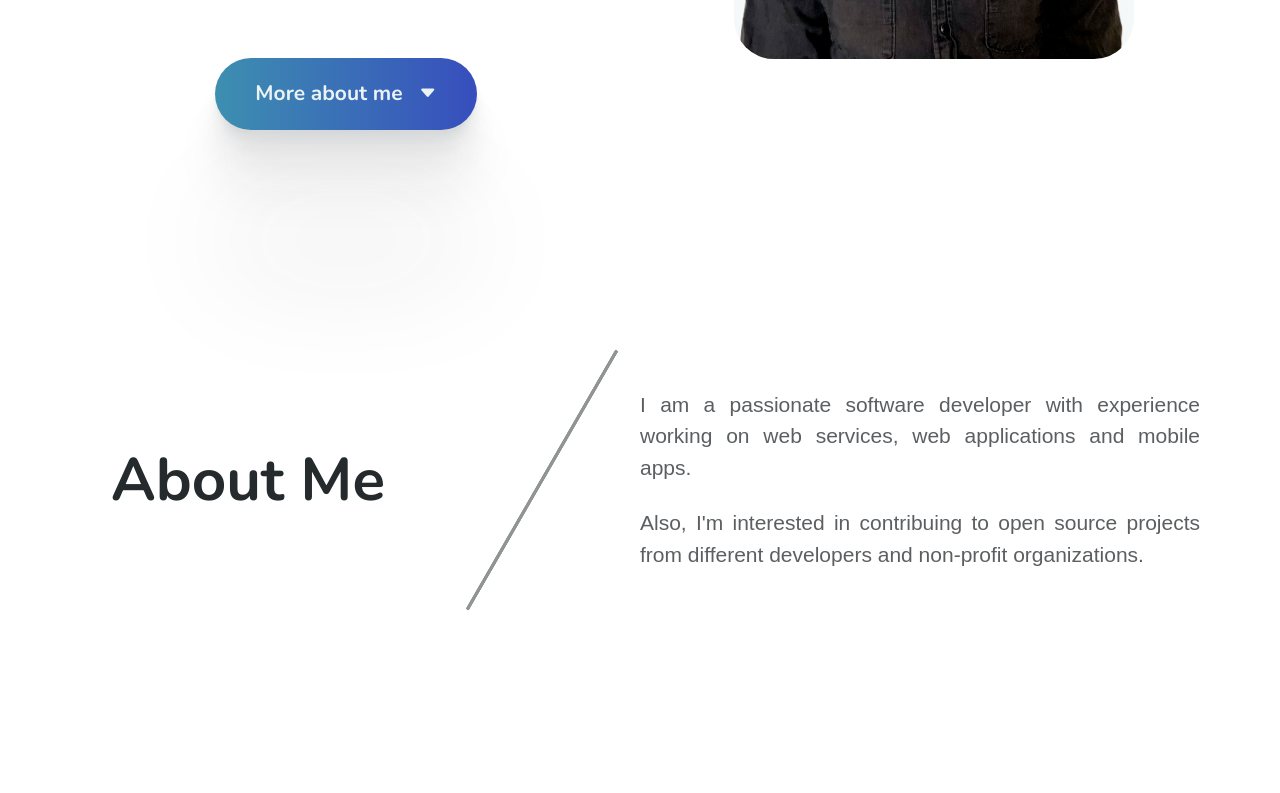
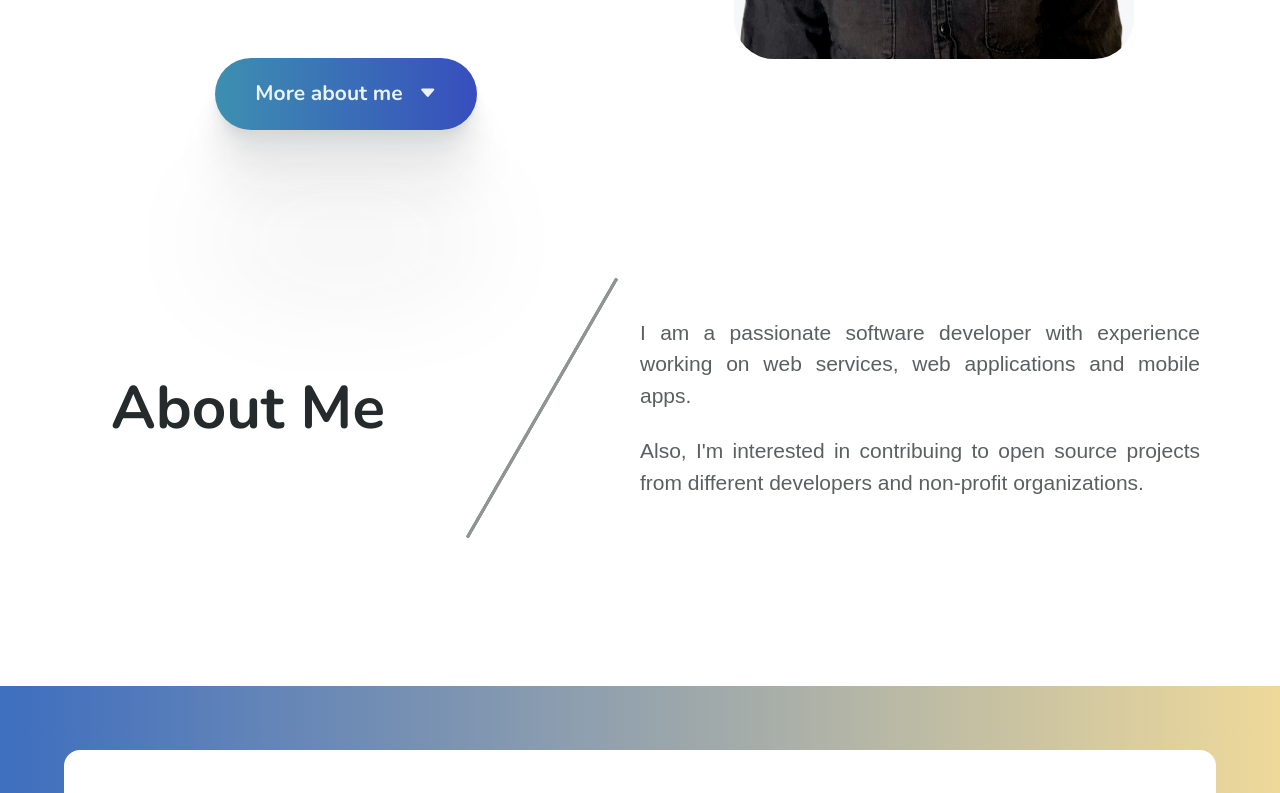
Before and after one commit to Mikadifo/Mikadifo.github.io, a React (Create React App) app: page / in a window 1280 px wide. Shown: the part 540-1333 px from the top of the page. Built offline with nearby package versions, Linux system fonts and the light colour scheme.

Commit message:
[mod] about section responsive spacing

```diff
--- a/src/views/description/Description.css
+++ b/src/views/description/Description.css
@@ -32,6 +32,12 @@
   color: var(--paragraph-color);
   padding: 0;
   margin: 0;
+}
+
+@media (min-width: 768px) {
+  .description-container {
+    padding: 96px 64px;
+  }
 }
 
 @media (min-width: 992px) {
```
